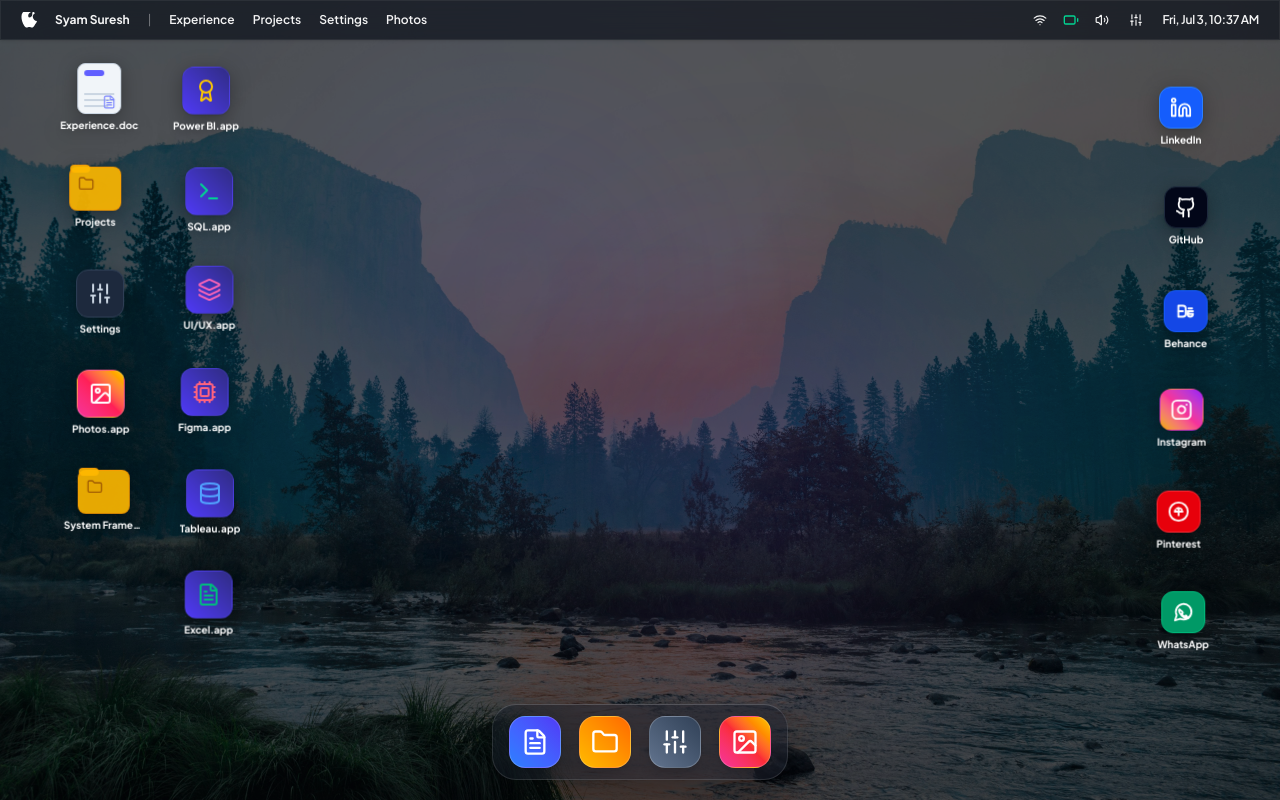
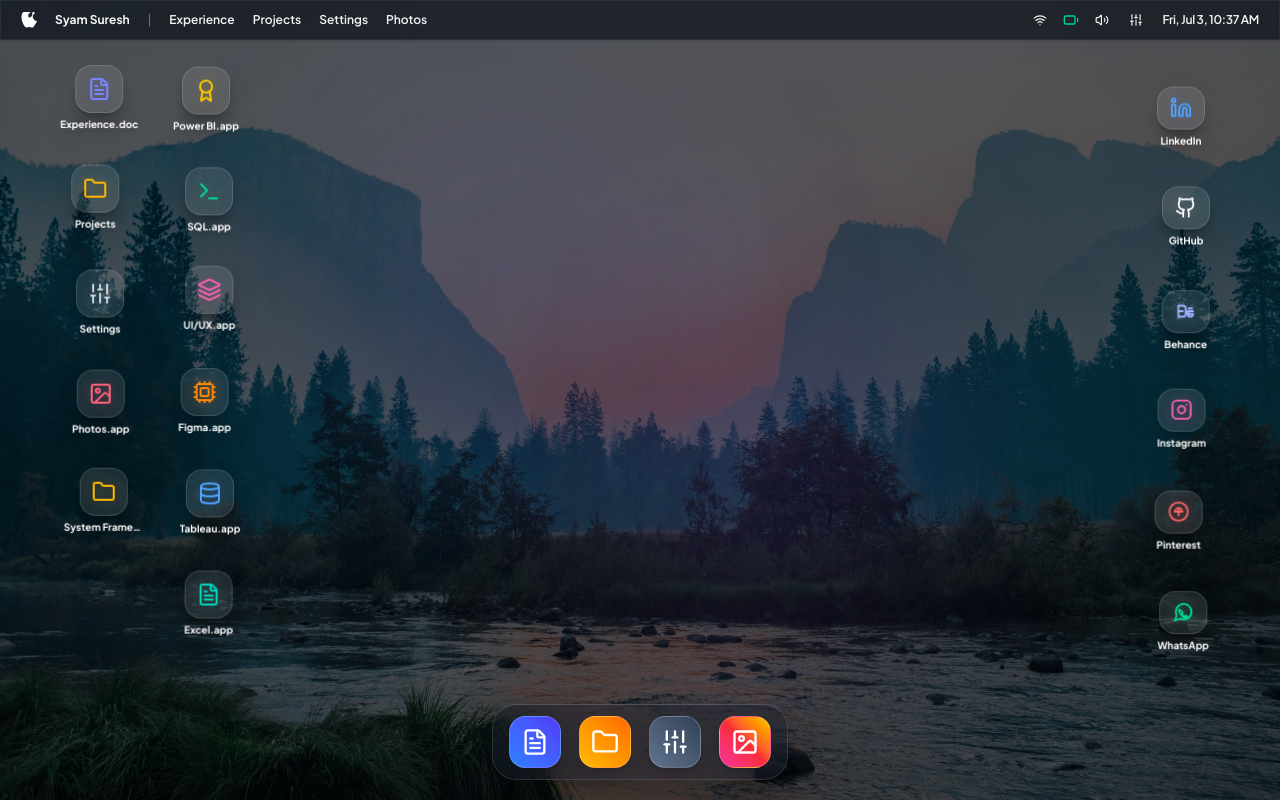
Before and after one commit to itsmesyaam/mac-style-portfolio-website, a React (Vite) app: page / in a window 1280 px wide. Built offline with nearby package versions, Linux system fonts and the light colour scheme; a web font is replaced by a local one.

Commit message:
feat: design frosted glass squircles for all logos and allow users to drag/save custom icon positions

```diff
--- a/src/components/MacDesktop.tsx
+++ b/src/components/MacDesktop.tsx
@@ -90,6 +90,7 @@ export default function MacDesktop() {
   const runnerRef = useRef<Runner | null>(null);
   const bodiesRef = useRef<{ [key: string]: Body }>({});
   const iconClickRef = useRef<{ [key: string]: { x: number; y: number; time: number } }>({});
+  const customHomePositions = useRef<{ [key: string]: { x: number; y: number } }>({});
 
   // System control configs
   const [gravity, setGravity] = useState<number>(0); // Zero gravity default so icons/windows drift
@@ -169,6 +170,9 @@ export default function MacDesktop() {
 
   // Helper to dynamically calculate non-overlapping home grid positions based on screen dimensions
   const getIconHomePosition = (iconId: string, wWidth: number, wHeight: number) => {
+    if (customHomePositions.current[iconId]) {
+      return customHomePositions.current[iconId];
+    }
     const iconIndex = icons.findIndex(i => i.id === iconId);
     if (iconIndex === -1) return { x: 0, y: 0 };
 
@@ -313,6 +317,19 @@ export default function MacDesktop() {
       }
     });
 
+    Events.on(mouseConstraint, 'enddrag', (event: any) => {
+      const draggedBody = event.body;
+      if (draggedBody && draggedBody.label.startsWith('icon-')) {
+        const iconId = draggedBody.label.replace('icon-', '');
+        customHomePositions.current[iconId] = {
+          x: draggedBody.position.x,
+          y: draggedBody.position.y
+        };
+        Body.setVelocity(draggedBody, { x: 0, y: 0 });
+        Body.setAngularVelocity(draggedBody, 0);
+      }
+    });
+
     // Detect click vs drag on bodies
     let clickStartX = 0;
     let clickStartY = 0;
@@ -340,6 +357,7 @@ export default function MacDesktop() {
           // Clicked on empty space! Close all windows and reset/reposition icons to their grid slots!
           setOpenWindows([]);
           setActiveWindowId(null);
+          customHomePositions.current = {};
           icons.forEach(icon => {
             const body = tempBodies[icon.id];
             if (body) {
@@ -610,6 +628,8 @@ export default function MacDesktop() {
       closeAppWindow(win.id);
     });
 
+    customHomePositions.current = {};
+
     // Reset icons coordinates
     icons.forEach(icon => {
       const body = bodiesRef.current[icon.id];
@@ -824,84 +844,31 @@ export default function MacDesktop() {
             }`}
             style={{ width: icon.width, height: icon.height }}
           >
-            {/* Document icon */}
-            {icon.iconType === 'document' && (
-              <div className="w-11 h-13 bg-slate-100 dark:bg-slate-900/90 border border-slate-300 dark:border-slate-800 rounded-lg flex flex-col justify-between p-1.5 shadow relative overflow-hidden">
-                <div className="w-5 h-1.5 bg-indigo-500 rounded-sm mb-1" />
-                <div className="space-y-1">
-                  <div className="w-full h-0.5 bg-slate-300 dark:bg-slate-700" />
-                  <div className="w-full h-0.5 bg-slate-300 dark:bg-slate-700" />
-                  <div className="w-4/5 h-0.5 bg-slate-300 dark:bg-slate-700" />
-                </div>
-                <FileText className="w-3.5 h-3.5 text-indigo-400 absolute bottom-1 right-1" />
-              </div>
-            )}
-
-            {/* Folder icon */}
-            {icon.iconType === 'folder' && (
-              <div className="w-13 h-11 bg-amber-400/90 dark:bg-amber-600/90 border border-amber-500/80 rounded-lg flex flex-col justify-end p-1.5 shadow relative">
-                <div className="absolute top-[-3px] left-0 w-5 h-2 bg-amber-400/90 dark:bg-amber-600/90 rounded-sm border-t border-l border-amber-500/80" />
-                <Folder className="w-4 h-4 text-amber-900 absolute top-2 left-2 opacity-65" />
-              </div>
-            )}
-
-            {/* Settings App icon */}
-            {icon.iconType === 'settings' && (
-              <div className="w-12 h-12 rounded-xl bg-slate-800 border border-slate-700 flex items-center justify-center shadow">
-                <Sliders className="w-6 h-6 text-slate-300" />
-              </div>
-            )}
-
-            {/* Photos App icon */}
-            {icon.iconType === 'photos' && (
-              <div className="w-12 h-12 rounded-xl bg-gradient-to-tr from-pink-500 via-rose-500 to-yellow-400 border border-white/20 flex items-center justify-center shadow">
-                <ImageIcon className="w-6 h-6 text-white" />
-              </div>
-            )}
-
-            {/* App icons */}
-            {icon.iconType === 'app' && (
-              <div className="w-12 h-12 rounded-xl bg-gradient-to-tr from-indigo-600 to-indigo-900 border border-indigo-500/20 flex items-center justify-center shadow relative overflow-hidden">
-                {icon.id === 'power_bi' && <Award className="w-6 h-6 text-yellow-400" />}
-                {icon.id === 'sql' && <Terminal className="w-6 h-6 text-emerald-400" />}
-                {icon.id === 'ui_ux' && <Layers className="w-6 h-6 text-pink-400" />}
-                {icon.id === 'figma' && <Cpu className="w-6 h-6 text-rose-400" />}
-                {icon.id === 'tableau' && <Database className="w-6 h-6 text-blue-400" />}
-                {icon.id === 'excel' && <FileText className="w-6 h-6 text-emerald-500" />}
-              </div>
-            )}
-
-            {/* Social Icons mapping */}
-            {icon.iconType === 'linkedin' && (
-              <div className="w-11 h-11 bg-blue-600 border border-blue-500 rounded-xl flex items-center justify-center shadow">
-                <Linkedin className="w-5.5 h-5.5 text-white" />
-              </div>
-            )}
-            {icon.iconType === 'github' && (
-              <div className="w-11 h-11 bg-slate-950 border border-slate-800 rounded-xl flex items-center justify-center shadow">
-                <Github className="w-5.5 h-5.5 text-white" />
-              </div>
-            )}
-            {icon.iconType === 'behance' && (
-              <div className="w-11 h-11 bg-blue-700 border border-blue-600 rounded-xl flex items-center justify-center shadow">
-                <Behance className="w-5.5 h-5.5 text-white" />
-              </div>
-            )}
-            {icon.iconType === 'instagram' && (
-              <div className="w-11 h-11 bg-gradient-to-tr from-yellow-500 via-pink-500 to-purple-600 border border-pink-500/20 rounded-xl flex items-center justify-center shadow">
-                <Instagram className="w-5.5 h-5.5 text-white" />
-              </div>
-            )}
-            {icon.iconType === 'pinterest' && (
-              <div className="w-11 h-11 bg-red-600 border border-red-500 rounded-xl flex items-center justify-center shadow">
-                <Pinterest className="w-5.5 h-5.5 text-white" />
-              </div>
-            )}
-            {icon.iconType === 'whatsapp' && (
-              <div className="w-11 h-11 bg-emerald-600 border border-emerald-500 rounded-xl flex items-center justify-center shadow">
-                <Whatsapp className="w-5.5 h-5.5 text-white" />
-              </div>
-            )}
+            {/* Frosted Glass Icon Squircle */}
+            <div className="w-12 h-12 bg-white/10 dark:bg-slate-900/40 backdrop-blur-lg border border-white/15 dark:border-white/5 rounded-2xl flex items-center justify-center shadow-lg shadow-black/25 relative overflow-hidden transition-all duration-300 group-hover:scale-105 select-none pointer-events-none">
+              {icon.iconType === 'document' && <FileText className="w-6 h-6 text-indigo-400 drop-shadow-[0_0_8px_rgba(129,140,248,0.4)]" />}
+              {icon.iconType === 'folder' && <Folder className="w-6 h-6 text-amber-400 drop-shadow-[0_0_8px_rgba(251,191,36,0.4)]" />}
+              {icon.iconType === 'settings' && <Sliders className="w-6 h-6 text-slate-300 drop-shadow-[0_0_8px_rgba(203,213,225,0.3)]" />}
+              {icon.iconType === 'photos' && <ImageIcon className="w-6 h-6 text-rose-400 drop-shadow-[0_0_8px_rgba(244,63,94,0.4)]" />}
+
+              {icon.iconType === 'app' && (
+                <>
+                  {icon.id === 'power_bi' && <Award className="w-6 h-6 text-yellow-400 drop-shadow-[0_0_8px_rgba(250,204,21,0.4)]" />}
+                  {icon.id === 'sql' && <Terminal className="w-6 h-6 text-emerald-400 drop-shadow-[0_0_8px_rgba(52,211,153,0.4)]" />}
+                  {icon.id === 'ui_ux' && <Layers className="w-6 h-6 text-pink-400 drop-shadow-[0_0_8px_rgba(244,114,182,0.4)]" />}
+                  {icon.id === 'figma' && <Cpu className="w-6 h-6 text-orange-400 drop-shadow-[0_0_8px_rgba(251,146,60,0.4)]" />}
+                  {icon.id === 'tableau' && <Database className="w-6 h-6 text-blue-400 drop-shadow-[0_0_8px_rgba(96,165,250,0.4)]" />}
+                  {icon.id === 'excel' && <FileText className="w-6 h-6 text-teal-400 drop-shadow-[0_0_8px_rgba(45,212,191,0.4)]" />}
+                </>
+              )}
+
+              {icon.iconType === 'linkedin' && <Linkedin className="w-5.5 h-5.5 text-blue-400 drop-shadow-[0_0_8px_rgba(96,165,250,0.4)]" />}
+              {icon.iconType === 'github' && <Github className="w-5.5 h-5.5 text-white drop-shadow-[0_0_8px_rgba(255,255,255,0.3)]" />}
+              {icon.iconType === 'behance' && <Behance className="w-5.5 h-5.5 text-indigo-300 drop-shadow-[0_0_8px_rgba(165,180,252,0.4)]" />}
+              {icon.iconType === 'instagram' && <Instagram className="w-5.5 h-5.5 text-pink-400 drop-shadow-[0_0_8px_rgba(244,114,182,0.4)]" />}
+              {icon.iconType === 'pinterest' && <Pinterest className="w-5.5 h-5.5 text-red-400 drop-shadow-[0_0_8px_rgba(248,113,113,0.4)]" />}
+              {icon.iconType === 'whatsapp' && <Whatsapp className="w-5.5 h-5.5 text-emerald-400 drop-shadow-[0_0_8px_rgba(52,211,153,0.4)]" />}
+            </div>
 
             <span className="text-[10px] font-bold text-white select-none pointer-events-none mt-1 truncate max-w-[80px] drop-shadow-md">
               {icon.title}
```
